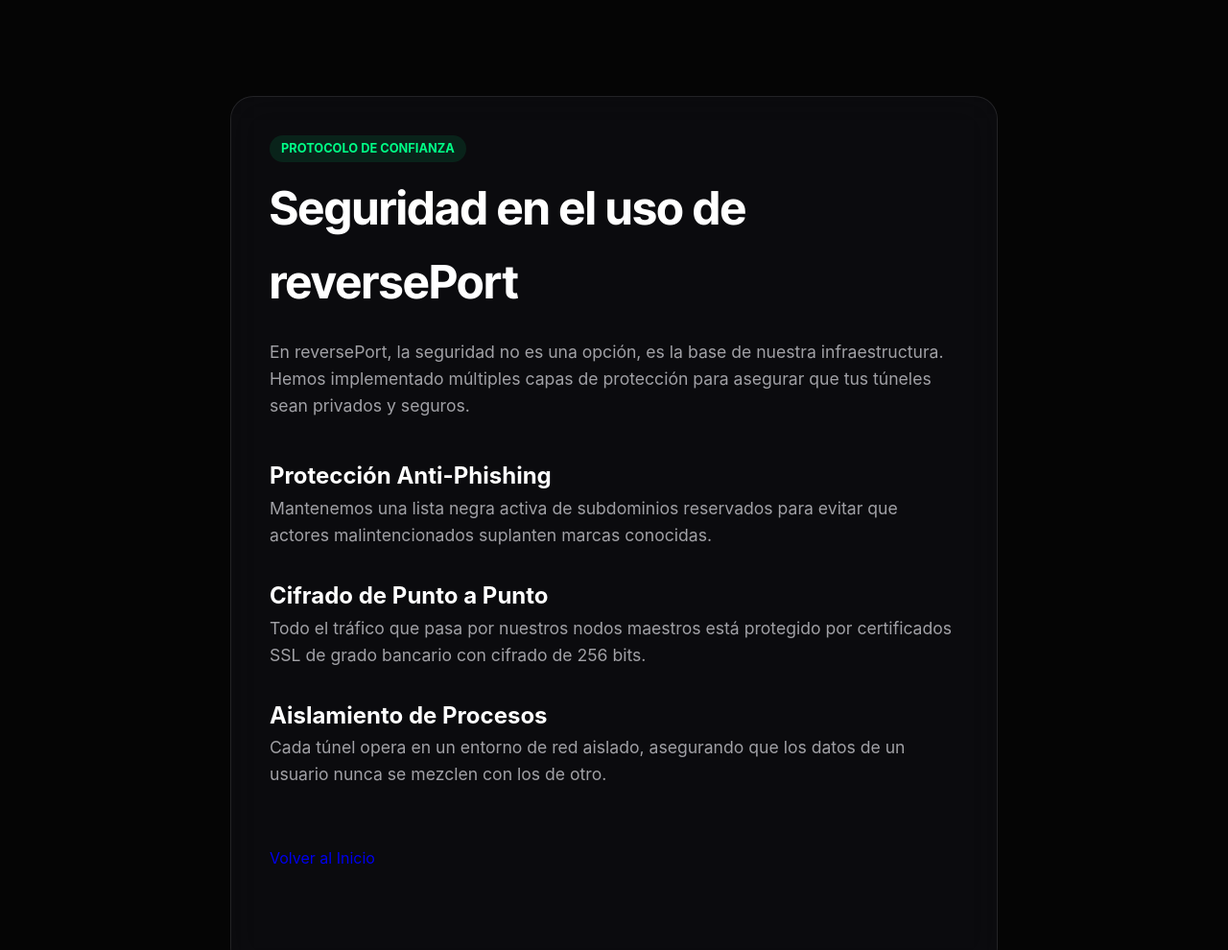
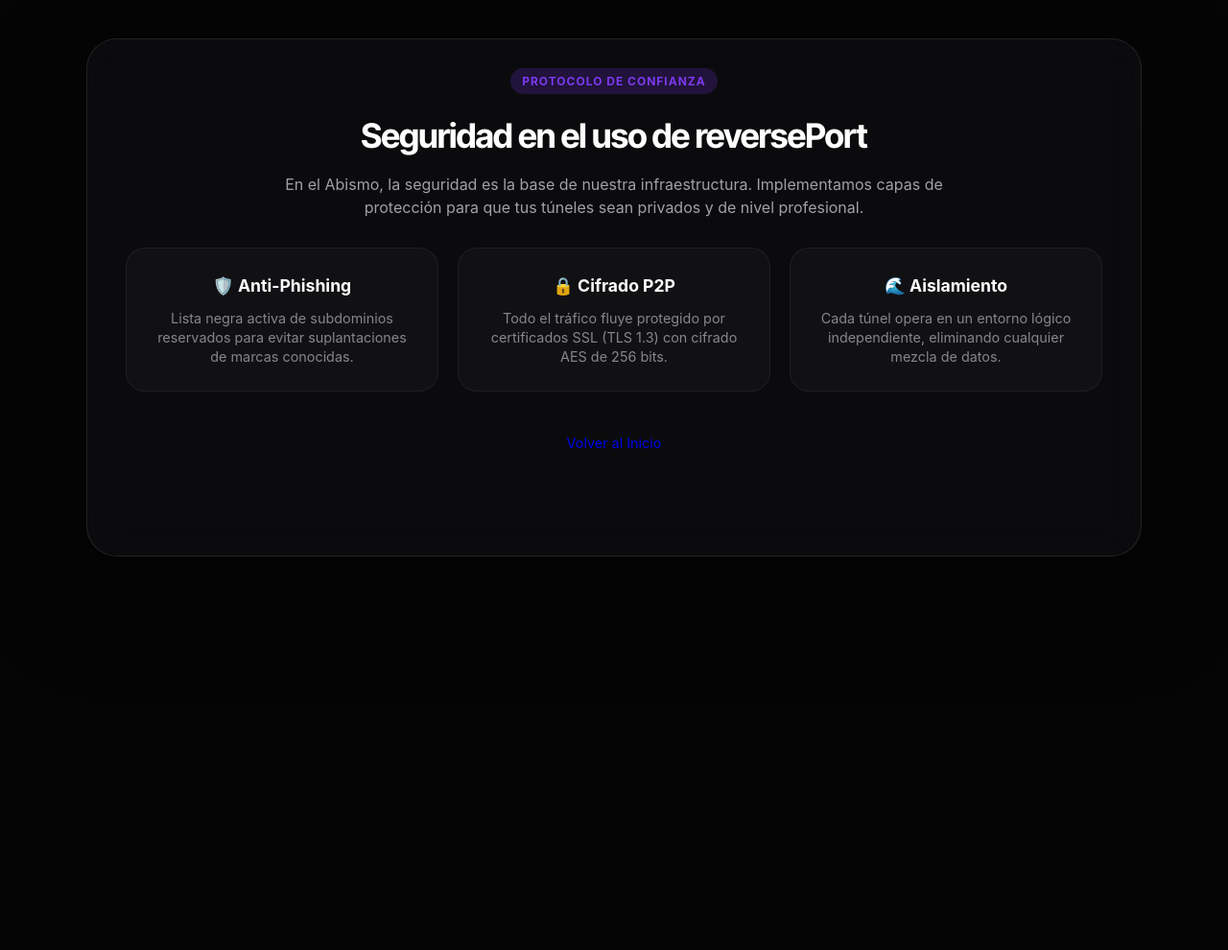
Before and after one commit to BNABNTMARRTH/transport, a plain HTML site: page reverseport/website/security.html in a window 1280 px wide. Shown: the top 990 px of the page at 96% size. After the commit the page ends 800 px from the top, so only its background shows below. Drawn offline with Linux system fonts and the light colour scheme.

Commit message:
style(security): panoramic redesign for better UX 🐙🛡️📐

```diff
--- a/reverseport/website/security.html
+++ b/reverseport/website/security.html
@@ -9,61 +9,113 @@
     <link href="https://fonts.googleapis.com/css2?family=Inter+Tight:wght@400;700;800&display=swap" rel="stylesheet">
     <style>
         .security-container {
-            max-width: 800px;
-            margin: 100px auto;
-            padding: 40px;
+            max-width: 1100px;
+            margin: 5vh auto;
+            padding: 30px 40px;
             background: rgba(15, 15, 20, 0.6);
-            backdrop-filter: blur(20px);
+            backdrop-filter: blur(24px);
             border: 1px solid rgba(255, 255, 255, 0.1);
-            border-radius: 24px;
+            border-radius: 32px;
+            box-shadow: 0 40px 100px rgba(0, 0, 0, 0.5);
+            text-align: center;
         }
 
         h1 {
             font-family: 'Inter Tight', sans-serif;
-            font-size: 3rem;
-            margin-bottom: 20px;
+            font-size: 2.2rem;
+            margin-bottom: 10px;
+            letter-spacing: -1px;
         }
 
-        p {
-            line-height: 1.6;
+        .main-description {
+            line-height: 1.5;
             color: #a1a1a6;
+            font-size: 1rem;
+            max-width: 700px;
+            margin: 0 auto 30px;
+        }
+
+        .pillars-grid {
+            display: grid;
+            grid-template-columns: repeat(3, 1fr);
+            gap: 20px;
+            margin-bottom: 30px;
+        }
+
+        .pillar-card {
+            padding: 25px;
+            background: rgba(255, 255, 255, 0.03);
+            border-radius: 20px;
+            border: 1px solid rgba(255, 255, 255, 0.05);
+            transition: transform 0.3s ease;
+        }
+
+        .pillar-card:hover {
+            transform: translateY(-5px);
+            background: rgba(255, 255, 255, 0.05);
+        }
+
+        .pillar-card h3 {
+            color: white;
             font-size: 1.1rem;
-            margin-bottom: 20px;
+            margin-bottom: 10px;
+        }
+
+        .pillar-card p {
+            font-size: 0.9rem;
+            color: #86868b;
+            line-height: 1.4;
+            margin: 0;
         }
 
         .feature-tag {
             display: inline-block;
             padding: 4px 12px;
-            background: rgba(0, 255, 135, 0.1);
-            color: #00ff87;
+            background: rgba(124, 58, 237, 0.2);
+            color: var(--accent);
             border-radius: 100px;
-            font-size: 0.8rem;
-            font-weight: bold;
-            margin-bottom: 10px;
+            font-size: 0.75rem;
+            font-weight: 700;
+            margin-bottom: 15px;
+            text-transform: uppercase;
+            letter-spacing: 1px;
+        }
+
+        @media (max-width: 900px) {
+            .pillars-grid {
+                grid-template-columns: 1fr;
+            }
+
+            .security-container {
+                margin: 20px;
+            }
         }
     </style>
 </head>
 
-<body class="dark">
+<body class="dark" style="overflow-x: hidden;">
     <div class="security-container">
-        <span class="feature-tag">PROTOCOLO DE CONFIANZA</span>
+        <span class="feature-tag">Protocolo de Confianza</span>
         <h1 class="text-gradient">Seguridad en el uso de reversePort</h1>
-        <p>En reversePort, la seguridad no es una opción, es la base de nuestra infraestructura. Hemos implementado
-            múltiples capas de protección para asegurar que tus túneles sean privados y seguros.</p>
+        <p class="main-description">En el Abismo, la seguridad es la base de nuestra infraestructura. Implementamos
+            capas de protección para que tus túneles sean privados y de nivel profesional.</p>
 
-        <h2 style="color: white; margin-top: 40px;">Protección Anti-Phishing</h2>
-        <p>Mantenemos una lista negra activa de subdominios reservados para evitar que actores malintencionados
-            suplanten marcas conocidas.</p>
+        <div class="pillars-grid">
+            <div class="pillar-card">
+                <h3>🛡️ Anti-Phishing</h3>
+                <p>Lista negra activa de subdominios reservados para evitar suplantaciones de marcas conocidas.</p>
+            </div>
+            <div class="pillar-card">
+                <h3>🔒 Cifrado P2P</h3>
+                <p>Todo el tráfico fluye protegido por certificados SSL (TLS 1.3) con cifrado AES de 256 bits.</p>
+            </div>
+            <div class="pillar-card">
+                <h3>🌊 Aislamiento</h3>
+                <p>Cada túnel opera en un entorno lógico independiente, eliminando cualquier mezcla de datos.</p>
+            </div>
+        </div>
 
-        <h2 style="color: white; margin-top: 30px;">Cifrado de Punto a Punto</h2>
-        <p>Todo el tráfico que pasa por nuestros nodos maestros está protegido por certificados SSL de grado bancario
-            con cifrado de 256 bits.</p>
-
-        <h2 style="color: white; margin-top: 30px;">Aislamiento de Procesos</h2>
-        <p>Cada túnel opera en un entorno de red aislado, asegurando que los datos de un usuario nunca se mezclen con
-            los de otro.</p>
-
-        <a href="/" class="hero-cta" style="margin-top: 40px; display: inline-block; text-decoration: none;">Volver al
+        <a href="/" class="hero-cta" style="padding: 12px 30px; font-size: 0.9rem; text-decoration: none;">Volver al
             Inicio</a>
     </div>
 </body>
```
